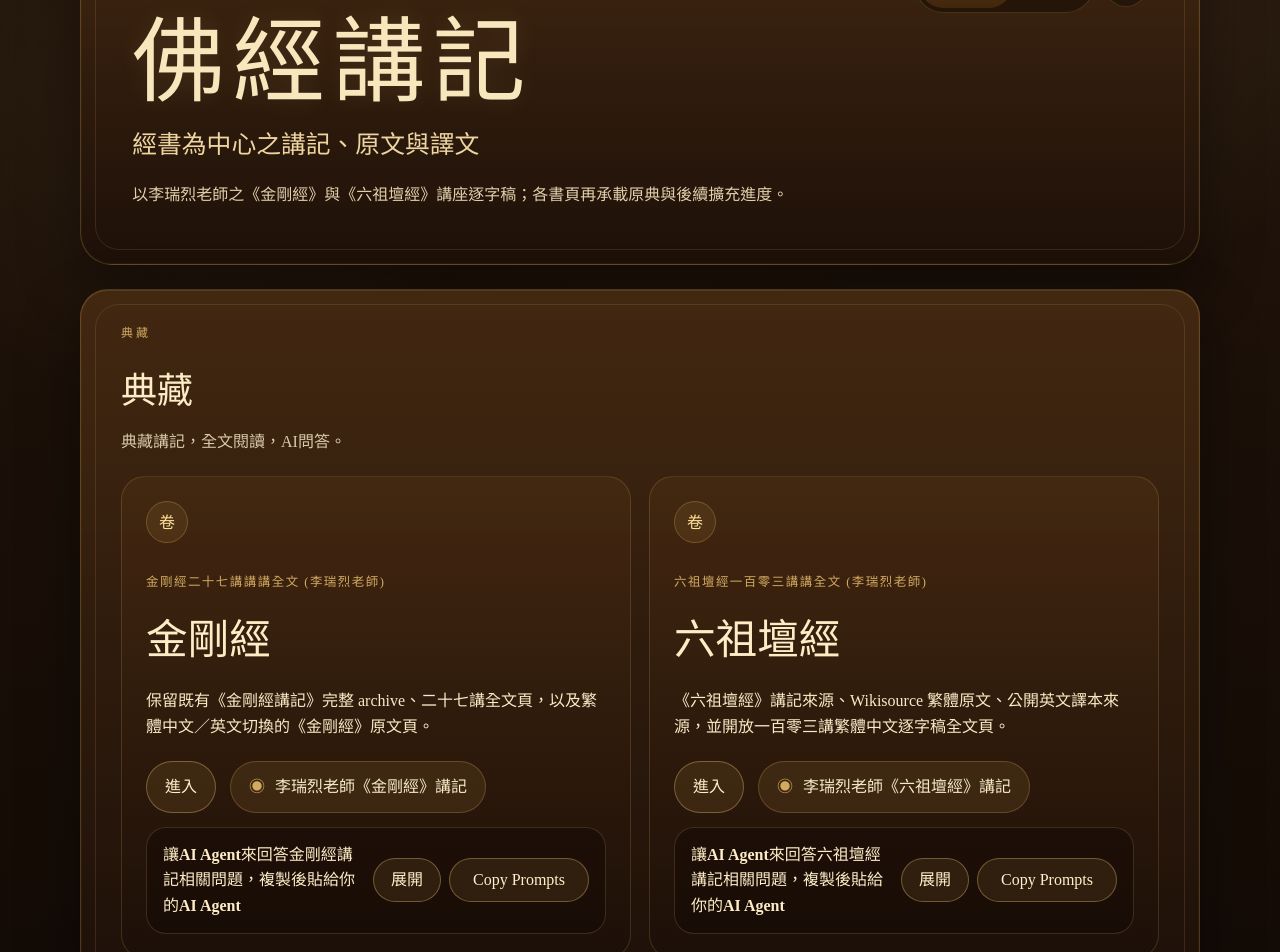
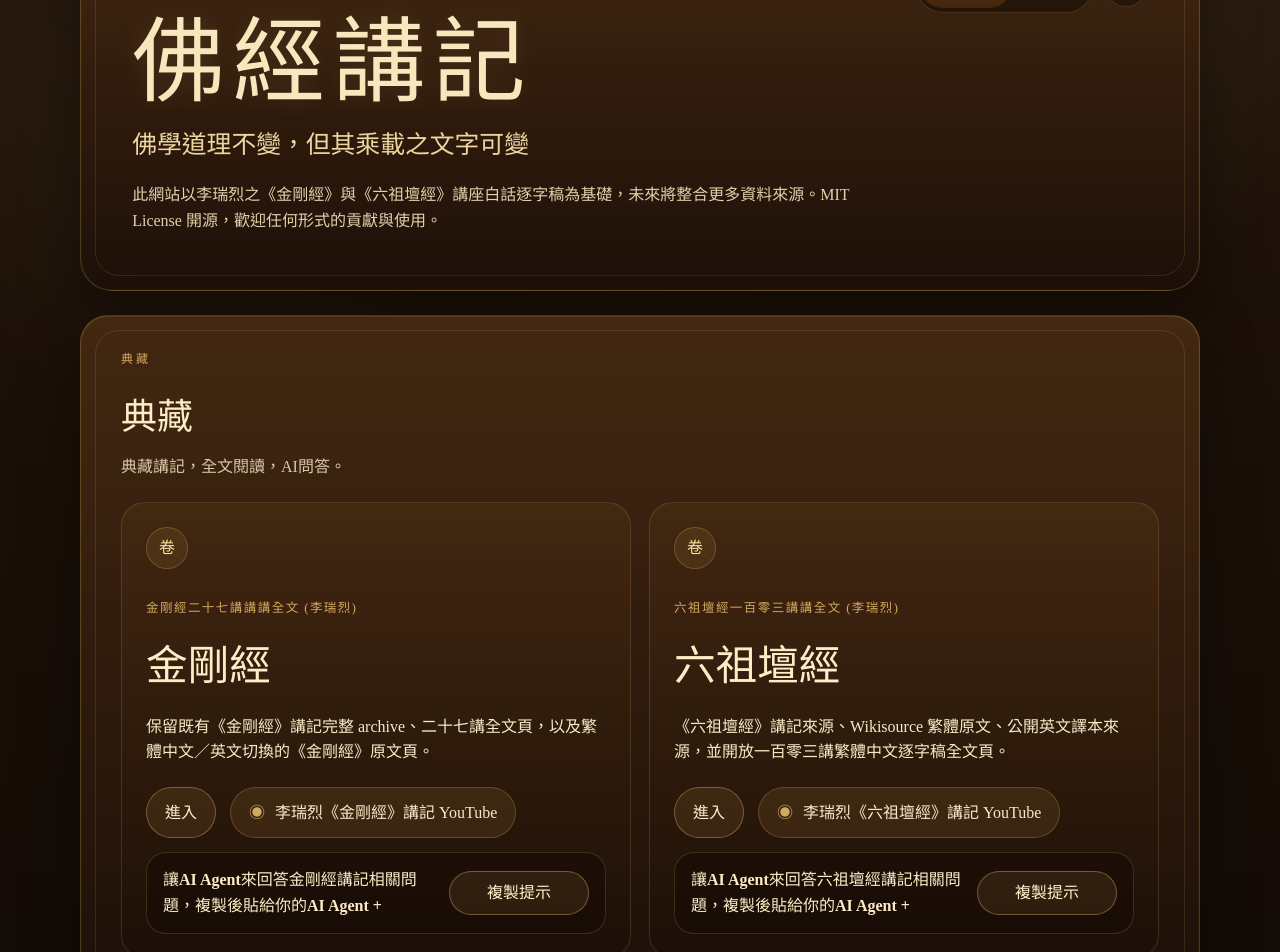
Before and after one commit to jackylee0424/buddha-md, a React (Vite) app: page / in a window 1280 px wide. Shown: the part 140-1092 px from the top of the page. Built offline with nearby package versions, Linux system fonts and the light colour scheme.

Commit message:
tune ui text to better describe this project

```diff
--- a/src/App.tsx
+++ b/src/App.tsx
@@ -384,19 +384,19 @@ function App() {
                     </div>
                     <div className={isPromptExpanded ? 'book-card__prompt book-card__prompt--expanded' : 'book-card__prompt'}>
                       <div className="book-card__prompt-header">
-                        <h4>{book.cliPromptTitle}</h4>
-                        <div className="book-card__prompt-actions">
-                          <button
-                            type="button"
-                            className="book-card__prompt-toggle"
+                        <h4>{book.cliPromptTitle} <span
+
+
                             aria-expanded={isPromptExpanded}
                             aria-controls={promptBodyId}
                             onClick={() => setExpandedPromptId((current) => (current === promptId ? null : promptId))}
                           >
                             {isPromptExpanded
-                              ? (locale === 'en' ? 'Hide' : '收合')
-                              : (locale === 'en' ? 'Show' : '展開')}
-                          </button>
+                              ? '-'
+                              : '+'}
+                          </span></h4>
+                        <div className="book-card__prompt-actions">
+
                           <button
                             type="button"
                             className="book-card__copy"
--- a/src/data/libraryData.ts
+++ b/src/data/libraryData.ts
@@ -30,8 +30,8 @@ export const libraryLocales: Record<Locale, {
   'zh-Hant': {
     htmlLang: 'zh-Hant',
     title: '佛經講記',
-    subtitle: '經書為中心之講記、原文與譯文',
-    description: '以李瑞烈老師之《金剛經》與《六祖壇經》講座逐字稿；各書頁再承載原典與後續擴充進度。',
+    subtitle: '佛學道理不變，但其乘載之文字可變',
+    description: '此網站以李瑞烈之《金剛經》與《六祖壇經》講座白話逐字稿為基礎，未來將整合更多資料來源。MIT License 開源，歡迎任何形式的貢獻與使用。',
     heroKicker: '書目 · 原典 · 講記',
     languageToggleLabel: '語文切換',
     languages: {
@@ -41,8 +41,8 @@ export const libraryLocales: Record<Locale, {
     entriesHeading: '典藏',
     entriesDescription: '典藏講記，全文閱讀，AI問答。',
     progressHeading: '擴充檢核清單',
-    copyLabel: 'Copy Prompts',
-    copiedLabel: 'Copied',
+    copyLabel: '複製提示',
+    copiedLabel: '已複製',
     progressItems: [
       '首頁已改為 book-centered 入口，只保留《金剛經》與《六祖壇經》兩個主要方向。',
       '《金剛經》既有二十七講與原文頁保留，移入獨立書頁。',
@@ -53,34 +53,34 @@ export const libraryLocales: Record<Locale, {
       {
         key: 'diamond',
         title: '金剛經',
-        subtitle: '金剛經二十七講講講全文 (李瑞烈老師)',
-        description: '保留既有《金剛經講記》完整 archive、二十七講全文頁，以及繁體中文／英文切換的《金剛經》原文頁。',
+        subtitle: '金剛經二十七講講講全文 (李瑞烈)',
+        description: '保留既有《金剛經》講記完整 archive、二十七講全文頁，以及繁體中文／英文切換的《金剛經》原文頁。',
         ctaLabel: '進入',
-        sourceLabel: '李瑞烈老師《金剛經》講記',
+        sourceLabel: '李瑞烈《金剛經》講記 YouTube',
         sourceUrl: 'https://www.youtube.com/watch?v=PvFx_UBTp9c&list=PLQP2d9x3sdYYfYK955L0rfZO3TPoRX5yQ',
         href: '#/diamond',
         cliPromptTitle: '讓AI Agent來回答金剛經講記相關問題，複製後貼給你的AI Agent',
         cliPromptBody: `Install CLI via curl:
 curl -fsSL https://buddha.md/install.sh | sh
 Use buddha-md --help to learn about this CLI tool.
-Download Diamond Sutra texts:
+Download Diamond Sutra (金剛經) texts:
 buddha-md fetch diamond
 Respond to questions based on lecture notes and source texts.`
       },
       {
         key: 'platform',
         title: '六祖壇經',
-        subtitle: '六祖壇經一百零三講講全文 (李瑞烈老師) ',
+        subtitle: '六祖壇經一百零三講講全文 (李瑞烈) ',
         description: '《六祖壇經》講記來源、Wikisource 繁體原文、公開英文譯本來源，並開放一百零三講繁體中文逐字稿全文頁。',
         ctaLabel: '進入',
-        sourceLabel: '李瑞烈老師《六祖壇經》講記',
+        sourceLabel: '李瑞烈《六祖壇經》講記 YouTube',
         sourceUrl: 'https://www.youtube.com/watch?v=Hd8BTiyvYj0&list=PLQP2d9x3sdYbE28-gEPp2nw5tmQyI8G12',
         href: '#/platform',
         cliPromptTitle: '讓AI Agent來回答六祖壇經講記相關問題，複製後貼給你的AI Agent',
         cliPromptBody: `Install CLI via curl:
 curl -fsSL https://buddha.md/install.sh | sh
 Use buddha-md --help to learn about this CLI tool.
-Download Tangjin texts:
+Download Tangjin (六祖壇經) texts:
 buddha-md fetch tangjin
 Respond to questions based on lecture notes and source texts.`
       }
@@ -124,8 +124,9 @@ curl -fsSL https://buddha.md/install.sh | sh
 
 Use buddha-md --help to learn about this CLI tool.
 
-Download Diamond Sutra texts:
-buddha-md fetch diamond`
+Download Diamond Sutra (金剛經) texts:
+buddha-md fetch diamond
+Respond to questions based on lecture notes and source texts.`
       },
       {
         key: 'platform',
@@ -142,8 +143,9 @@ curl -fsSL https://buddha.md/install.sh | sh
 
 Use buddha-md --help to learn about this CLI tool.
 
-Download Tangjin texts:
-buddha-md fetch tangjin`
+Download Tangjin (六祖壇經) texts:
+buddha-md fetch tangjin
+Respond to questions based on lecture notes and source texts.`
       }
     ]
   }
```
Also changed, not shown: 1 other file (tests, documents, lock files or other folders).
